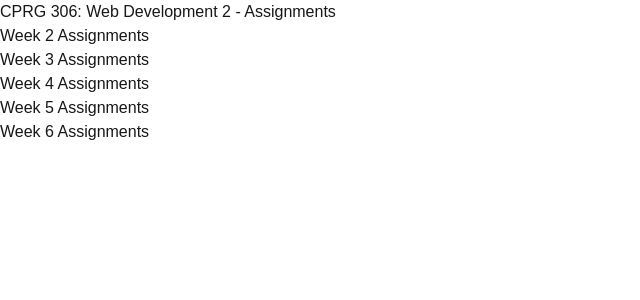
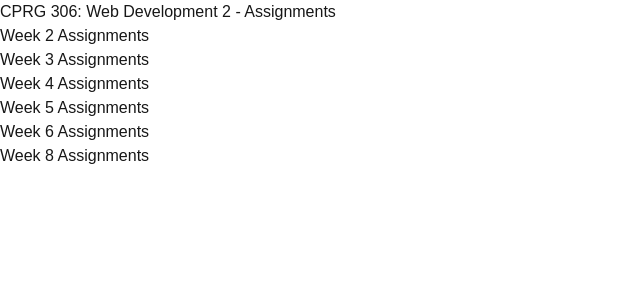
Before and after one commit to SeksanW/cprg306-assignments, a Next.js app: page / in a window 1280 px wide. Shown: the top 300 px of the page, without its empty margins (0-640 px from the left). Built offline with nearby package versions, Linux system fonts and the light colour scheme.

Commit message:
Update page.js

```diff
--- a/app/page.js
+++ b/app/page.js
@@ -20,6 +20,9 @@ export default function Page() {
       <p>
         <Link href="/week-6">Week 6 Assignments</Link>
       </p>
+      <p>
+              <Link href="/week-8">Week 8 Assignments</Link>
+      </p>
     </main>
   );
 }
```
